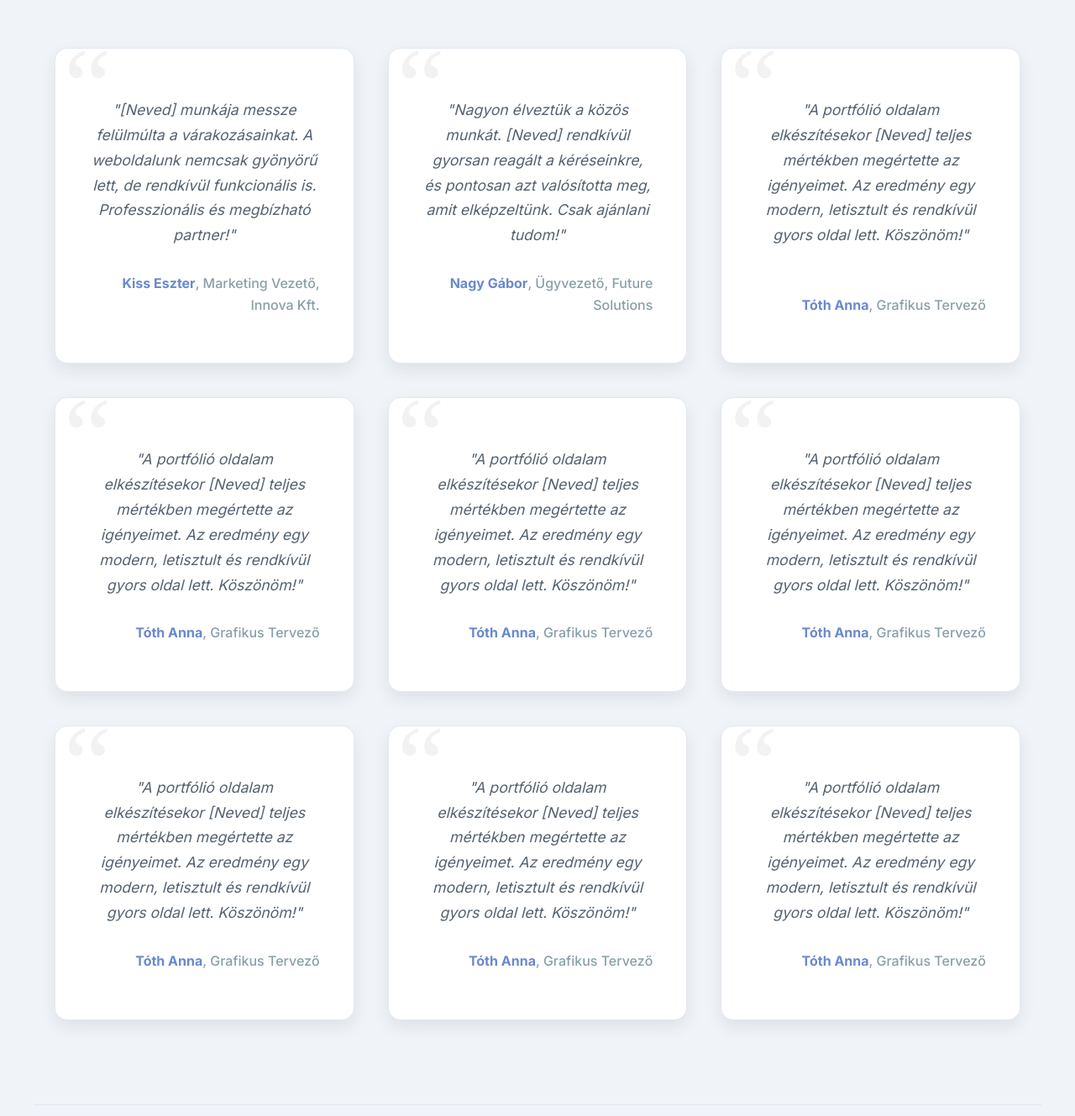
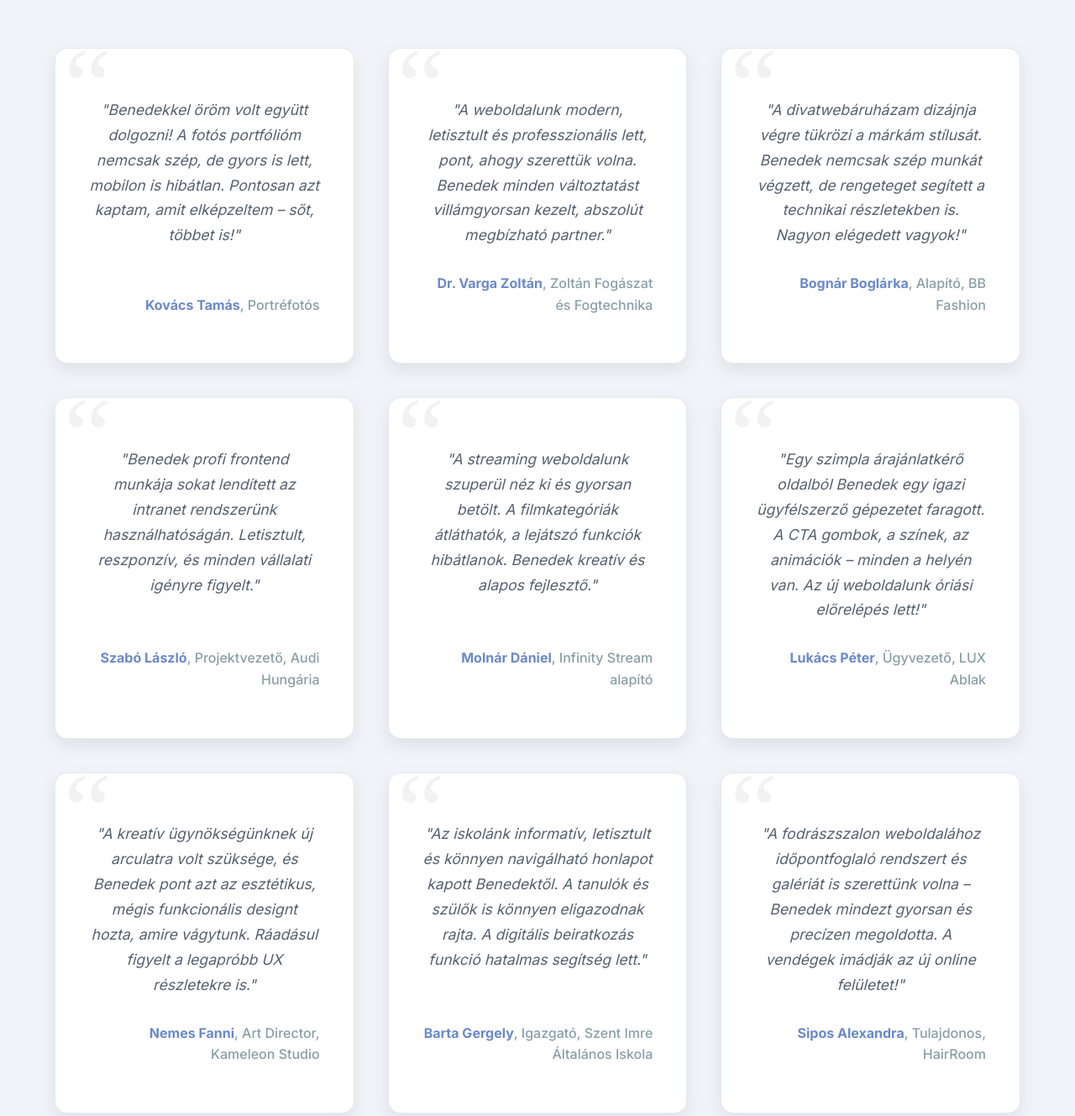
Before and after one commit to Bognair/bognaweb, a plain HTML site: page velemeny.html in a window 1280 px wide. Shown: the part 343-1672 px from the top of the page at 84% size. Drawn offline with Linux system fonts and the light colour scheme.

Commit message:
Verzió 1.1 - új funkciók, bővített referencia

```diff
--- a/velemeny.html
+++ b/velemeny.html
@@ -47,40 +47,52 @@
         <h2 class="scroll-anim fade-in-up">Ügyfélvélemények</h2>
         <div class="testimonials-grid">
             <div class="testimonial-card scroll-anim zoom-in">
-                <p class="quote">"[Neved] munkája messze felülmúlta a várakozásainkat. A weboldalunk nemcsak gyönyörű lett, de rendkívül funkcionális is. Professzionális és megbízható partner!"</p>
-                <p class="author"><strong>Kiss Eszter</strong>, Marketing Vezető, Innova Kft.</p>
+                <p class="quote">"Benedekkel öröm volt együtt dolgozni! A fotós portfólióm nemcsak szép, de gyors is lett, mobilon is hibátlan. Pontosan azt kaptam, amit elképzeltem – sőt, többet is!"</p>
+                <p class="author"><strong>Kovács Tamás</strong>, Portréfotós</p>
               </div>
+
               <div class="testimonial-card scroll-anim zoom-in" data-scroll-delay="100">
-                <p class="quote">"Nagyon élveztük a közös munkát. [Neved] rendkívül gyorsan reagált a kéréseinkre, és pontosan azt valósította meg, amit elképzeltünk. Csak ajánlani tudom!"</p>
-                <p class="author"><strong>Nagy Gábor</strong>, Ügyvezető, Future Solutions</p>
+                <p class="quote">"A weboldalunk modern, letisztult és professzionális lett, pont, ahogy szerettük volna. Benedek minden változtatást villámgyorsan kezelt, abszolút megbízható partner."</p>
+                <p class="author"><strong>Dr. Varga Zoltán</strong>, Zoltán Fogászat és Fogtechnika</p>
               </div>
+
               <div class="testimonial-card scroll-anim zoom-in" data-scroll-delay="200">
-                <p class="quote">"A portfólió oldalam elkészítésekor [Neved] teljes mértékben megértette az igényeimet. Az eredmény egy modern, letisztult és rendkívül gyors oldal lett. Köszönöm!"</p>
-                <p class="author"><strong>Tóth Anna</strong>, Grafikus Tervező</p>
+                <p class="quote">"A divatwebáruházam dizájnja végre tükrözi a márkám stílusát. Benedek nemcsak szép munkát végzett, de rengeteget segített a technikai részletekben is. Nagyon elégedett vagyok!"</p>
+                <p class="author"><strong>Bognár Boglárka</strong>, Alapító, BB Fashion</p>
               </div>
-            <div class="testimonial-card scroll-anim zoom-in" data-scroll-delay="200">
-                <p class="quote">"A portfólió oldalam elkészítésekor [Neved] teljes mértékben megértette az igényeimet. Az eredmény egy modern, letisztult és rendkívül gyors oldal lett. Köszönöm!"</p>
-                <p class="author"><strong>Tóth Anna</strong>, Grafikus Tervező</p>
+
+              <div class="testimonial-card scroll-anim zoom-in" data-scroll-delay="300">
+                <p class="quote">"Benedek profi frontend munkája sokat lendített az intranet rendszerünk használhatóságán. Letisztult, reszponzív, és minden vállalati igényre figyelt."</p>
+                <p class="author"><strong>Szabó László</strong>, Projektvezető, Audi Hungária</p>
               </div>
-            <div class="testimonial-card scroll-anim zoom-in" data-scroll-delay="200">
-                <p class="quote">"A portfólió oldalam elkészítésekor [Neved] teljes mértékben megértette az igényeimet. Az eredmény egy modern, letisztult és rendkívül gyors oldal lett. Köszönöm!"</p>
-                <p class="author"><strong>Tóth Anna</strong>, Grafikus Tervező</p>
+
+              <div class="testimonial-card scroll-anim zoom-in" data-scroll-delay="400">
+                <p class="quote">"A streaming weboldalunk szuperül néz ki és gyorsan betölt. A filmkategóriák átláthatók, a lejátszó funkciók hibátlanok. Benedek kreatív és alapos fejlesztő."</p>
+                <p class="author"><strong>Molnár Dániel</strong>, Infinity Stream alapító</p>
               </div>
-            <div class="testimonial-card scroll-anim zoom-in" data-scroll-delay="200">
-                <p class="quote">"A portfólió oldalam elkészítésekor [Neved] teljes mértékben megértette az igényeimet. Az eredmény egy modern, letisztult és rendkívül gyors oldal lett. Köszönöm!"</p>
-                <p class="author"><strong>Tóth Anna</strong>, Grafikus Tervező</p>
+              <div class="testimonial-card scroll-anim zoom-in" data-scroll-delay="500">
+                <p class="quote">"Egy szimpla árajánlatkérő oldalból Benedek egy igazi ügyfélszerző gépezetet faragott. A CTA gombok, a színek, az animációk – minden a helyén van. Az új weboldalunk óriási előrelépés lett!"</p>
+                <p class="author"><strong>Lukács Péter</strong>, Ügyvezető, LUX Ablak</p>
               </div>
-            <div class="testimonial-card scroll-anim zoom-in" data-scroll-delay="200">
-                <p class="quote">"A portfólió oldalam elkészítésekor [Neved] teljes mértékben megértette az igényeimet. Az eredmény egy modern, letisztult és rendkívül gyors oldal lett. Köszönöm!"</p>
-                <p class="author"><strong>Tóth Anna</strong>, Grafikus Tervező</p>
+
+              <div class="testimonial-card scroll-anim zoom-in" data-scroll-delay="600">
+                <p class="quote">"A kreatív ügynökségünknek új arculatra volt szüksége, és Benedek pont azt az esztétikus, mégis funkcionális designt hozta, amire vágytunk. Ráadásul figyelt a legapróbb UX részletekre is."</p>
+                <p class="author"><strong>Nemes Fanni</strong>, Art Director, Kameleon Studio</p>
               </div>
-            <div class="testimonial-card scroll-anim zoom-in" data-scroll-delay="200">
-                <p class="quote">"A portfólió oldalam elkészítésekor [Neved] teljes mértékben megértette az igényeimet. Az eredmény egy modern, letisztult és rendkívül gyors oldal lett. Köszönöm!"</p>
-                <p class="author"><strong>Tóth Anna</strong>, Grafikus Tervező</p>
+
+              <div class="testimonial-card scroll-anim zoom-in" data-scroll-delay="700">
+                <p class="quote">"Az iskolánk informatív, letisztult és könnyen navigálható honlapot kapott Benedektől. A tanulók és szülők is könnyen eligazodnak rajta. A digitális beiratkozás funkció hatalmas segítség lett."</p>
+                <p class="author"><strong>Barta Gergely</strong>, Igazgató, Szent Imre Általános Iskola</p>
               </div>
-            <div class="testimonial-card scroll-anim zoom-in" data-scroll-delay="200">
-                <p class="quote">"A portfólió oldalam elkészítésekor [Neved] teljes mértékben megértette az igényeimet. Az eredmény egy modern, letisztult és rendkívül gyors oldal lett. Köszönöm!"</p>
-                <p class="author"><strong>Tóth Anna</strong>, Grafikus Tervező</p>
+
+              <div class="testimonial-card scroll-anim zoom-in" data-scroll-delay="800">
+                <p class="quote">"A fodrászszalon weboldalához időpontfoglaló rendszert és galériát is szerettünk volna – Benedek mindezt gyorsan és precízen megoldotta. A vendégek imádják az új online felületet!"</p>
+                <p class="author"><strong>Sipos Alexandra</strong>, Tulajdonos, HairRoom</p>
+              </div>
+
+              <div class="testimonial-card scroll-anim zoom-in" data-scroll-delay="900">
+                <p class="quote">"A technikai háttérhez nem értettünk, de Benedek mindenről érthetően tájékoztatott, és végigkísért a teljes weboldal-készítésen. Türelemmel és profizmussal dolgozott. Ritka ilyen fejlesztő!"</p>
+                <p class="author"><strong>Vajda Márton</strong>, Alapító, GreenFix Tech</p>
               </div>
             </div>
 
```
Also changed, not shown: references.html (+22 -0 lines), request.html (+8 -31 lines), img/Spotifyclone.png (added). Lines whose indentation alone changed are shown as unchanged.
